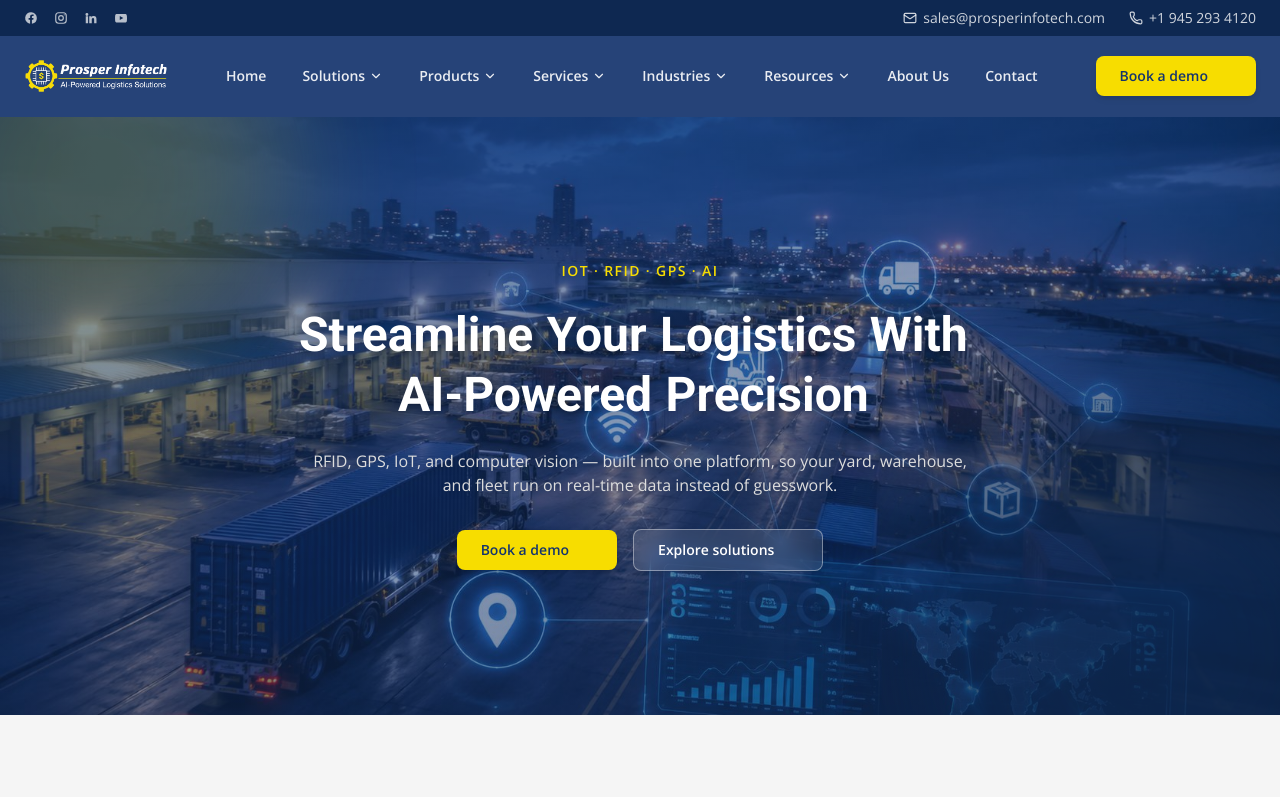
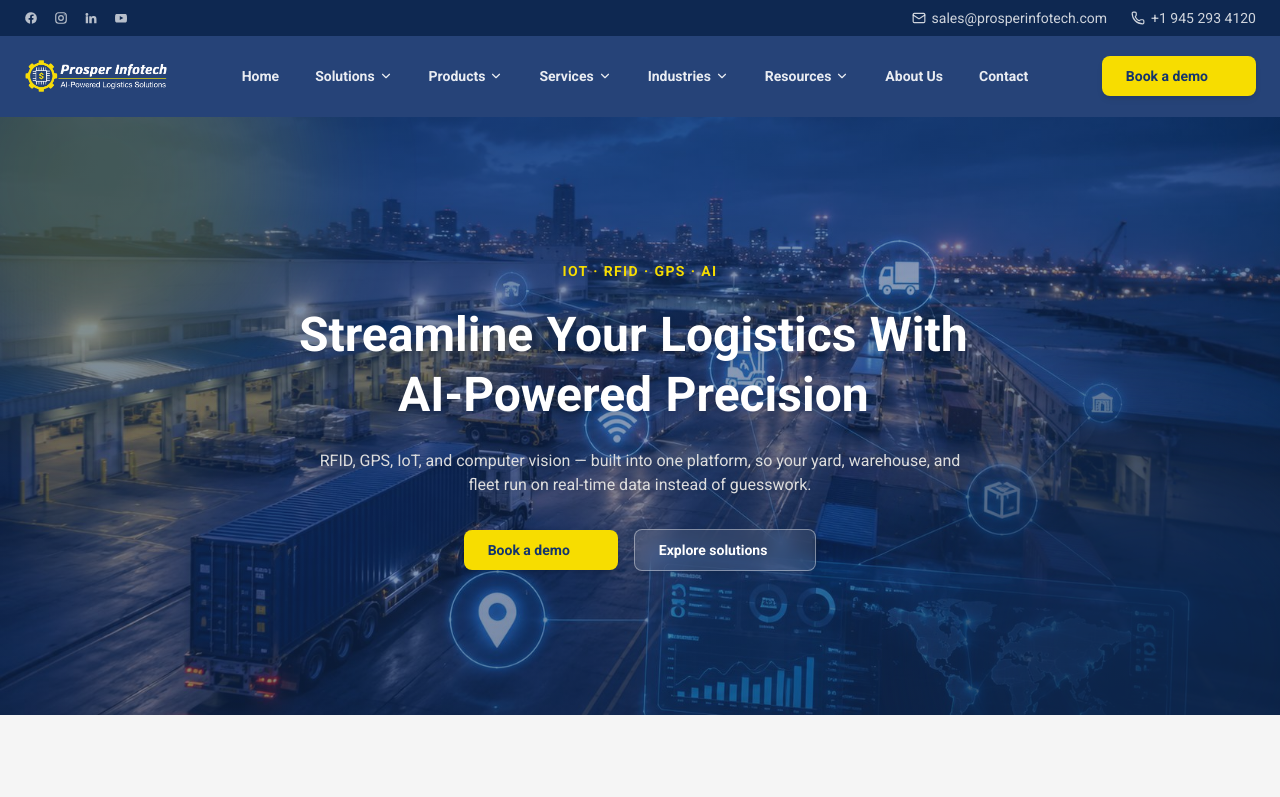
Before and after one commit to prosper-infotech/prosper, a React (Vite) app: page / in a window 1280 px wide. Shown: the top 797 px of the page. Built offline with nearby package versions, Linux system fonts and the light colour scheme.

Commit message:
Use Roboto for both headings and body text site-wide
Dropped Open Sans from the body font so the whole site renders in a
single Roboto family, per user request.

```diff
--- a/index.html
+++ b/index.html
@@ -7,7 +7,7 @@
     <link rel="preconnect" href="https://fonts.googleapis.com" />
     <link rel="preconnect" href="https://fonts.gstatic.com" crossorigin />
     <link
-      href="https://fonts.googleapis.com/css2?family=Roboto:wght@500;700&family=Open+Sans:wght@400;500;600;700&display=swap"
+      href="https://fonts.googleapis.com/css2?family=Roboto:wght@400;500;700&display=swap"
       rel="stylesheet"
     />
     <title>Prosper Infotech</title>
--- a/src/index.css
+++ b/src/index.css
@@ -21,7 +21,7 @@
   --color-surface-alt: #f5f5f5;
 
   --font-heading: "Roboto", sans-serif;
-  --font-body: "Open Sans", sans-serif;
+  --font-body: "Roboto", sans-serif;
 }
 
 @layer base {
```
